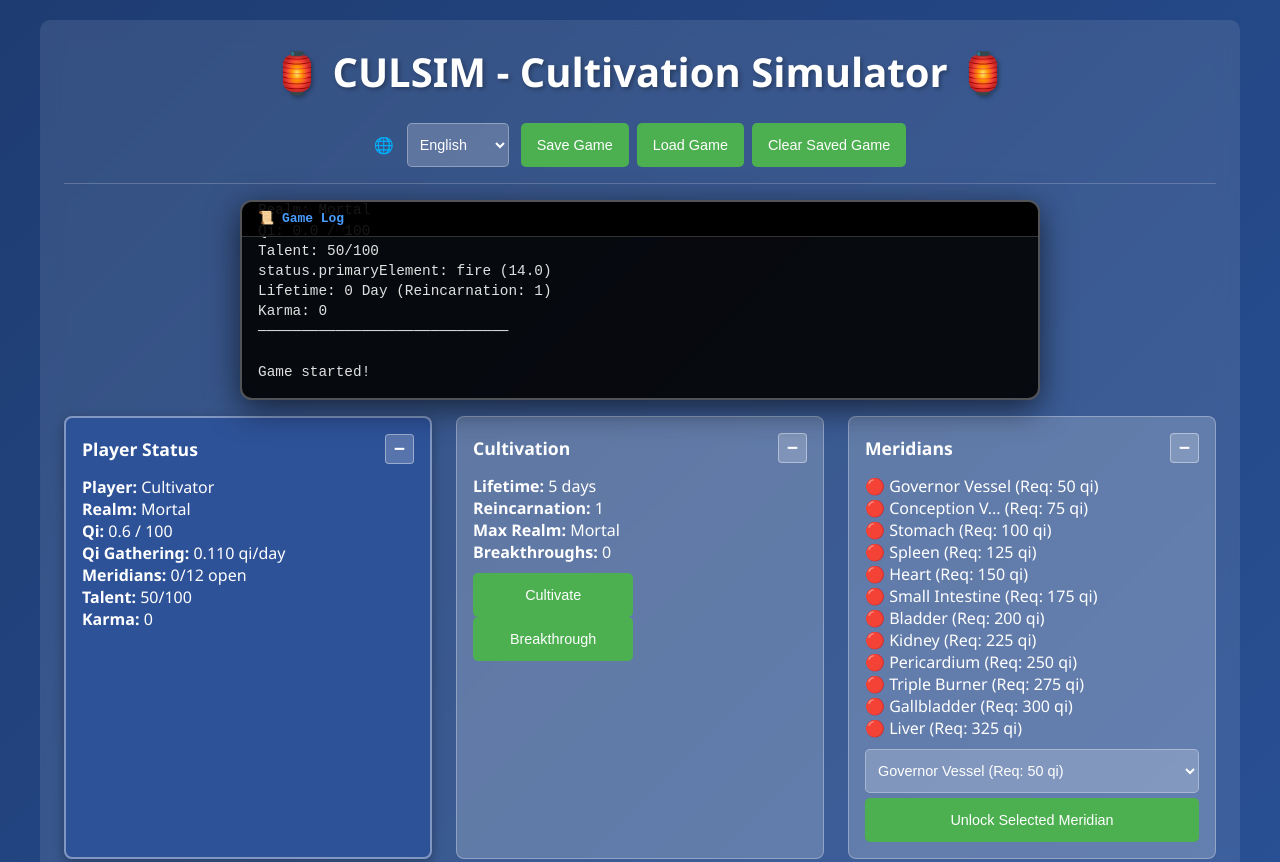
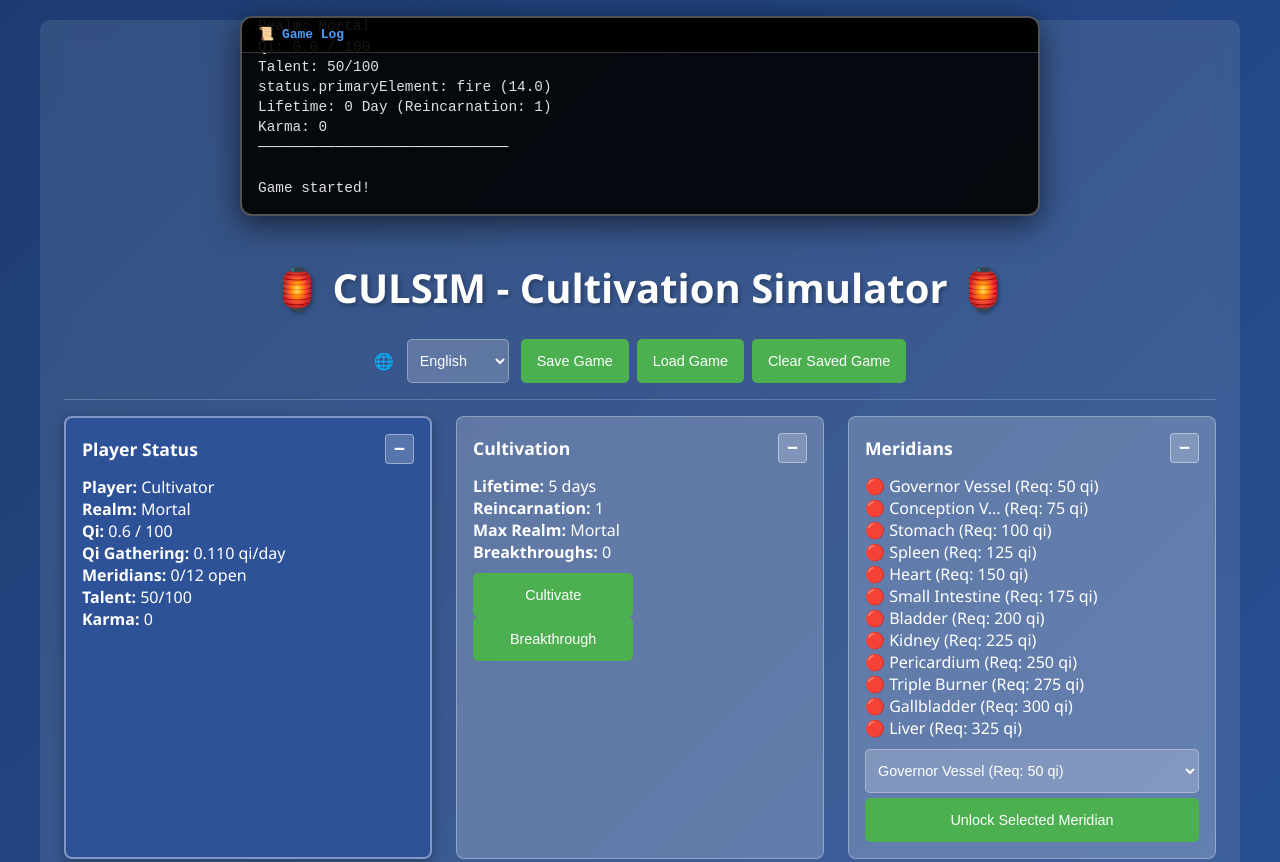
Before and after one commit to Kahdeg-15520487/culsim, a website built with Vite: page index.html in a window 1280 px wide. Shown: the top 862 px of the page. Built offline with nearby package versions, Linux system fonts and the light colour scheme.

Commit message:
update ui

```diff
--- a/index.html
+++ b/index.html
@@ -52,7 +52,8 @@
         gap: 1.25rem;
       }
       .container {
-        padding-bottom: 1rem; /* Normal padding on tablet+ since log is sticky at top */
+        padding-top: 220px; /* Space for fixed log at top */
+        padding-bottom: 1rem;
       }
     }
 
@@ -64,6 +65,7 @@
       }
       .container {
         padding: 1.5rem;
+        padding-top: 240px; /* Space for larger fixed log at top */
       }
       body {
         padding: 1.25rem;
@@ -200,7 +202,7 @@
       color: white;
     }
 
-    /* Mobile: Fixed at bottom, tablet/desktop: sticky at top */
+    /* Mobile: Fixed to viewport bottom */
     #game-output {
       position: fixed;
       bottom: 1rem;
@@ -240,27 +242,27 @@
       border-bottom: 1px solid rgba(255, 255, 255, 0.2);
     }
 
-    /* Tablet and larger screens - sticky at top */
+    /* Tablet and larger screens - fixed at top */
     @media (min-width: 768px) {
       #game-output {
-        position: sticky;
+        position: fixed;
         top: 1rem;
         bottom: auto;
-        left: auto;
+        left: 50%;
         right: auto;
-        width: auto;
-        max-width: 600px;
+        width: 600px;
+        max-width: calc(100vw - 2rem);
+        transform: translateX(-50%);
         height: 180px;
         font-size: 0.85rem;
-        margin: 1rem auto;
-        z-index: 200;
+        z-index: 1000;
       }
     }
 
-    /* Desktop screens - wider log, sticky at top */
+    /* Desktop screens - wider log, fixed at top */
     @media (min-width: 1024px) {
       #game-output {
-        max-width: 800px;
+        width: 800px;
         height: 200px;
         font-size: 0.9rem;
       }
@@ -345,9 +347,6 @@
       <!-- Language and save controls will be added here by JavaScript -->
     </div>
 
-    <!-- Log positioned here for tablet/desktop sticky behavior -->
-    <div id="game-output"></div>
-
     <div class="game-info">
       <div class="info-card player-status-sticky">
         <h3 id="player-status-title"><span class="title-text">Player Status</span> <button class="card-toggle" data-card="player-status">−</button></h3>
@@ -404,6 +403,9 @@
     </div>
   </div>
 
+  <!-- Game log - positioned outside container for fixed/sticky behavior -->
+  <div id="game-output"></div>
+
   <script type="module" src="/src/main.ts"></script>
 </body>
 </html>
```
